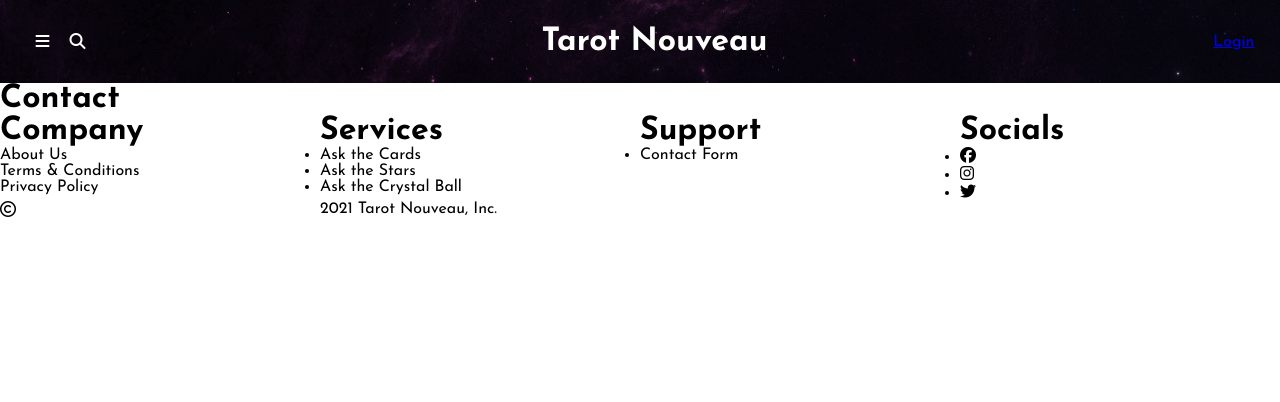
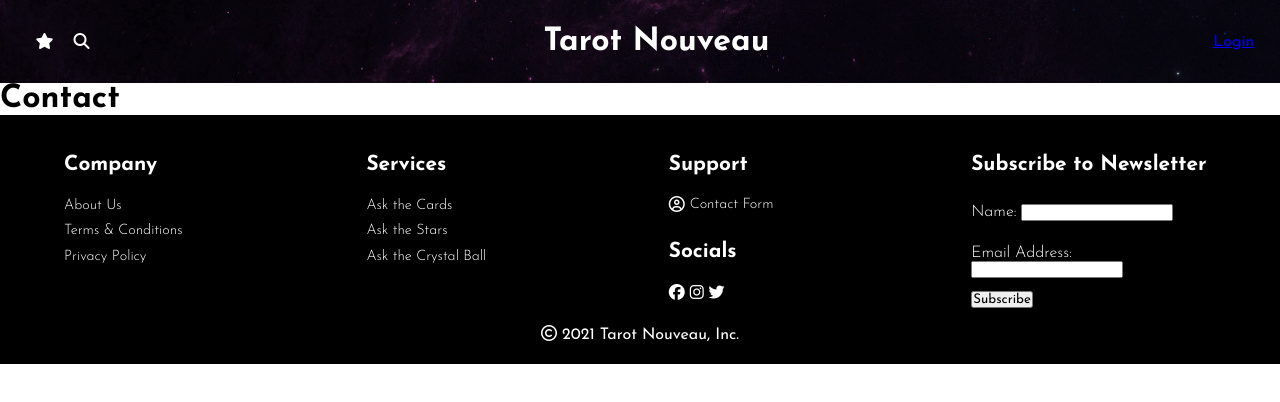
Before and after one commit to renjval12/TarotNouveau, a React (Create React App) app: page /contact in a window 1280 px wide. Shown: the top 402 px of the page. Built offline with nearby package versions, Linux system fonts and the light colour scheme.

Commit message:
updat index.css

```diff
--- a/src/Footer.js
+++ b/src/Footer.js
@@ -1,17 +1,17 @@
 import React from "react";
 import CompanyList from "./CompanyLinkList";
+import Newsletter from "./Newsletter";
 import ServicesList from "./ServicesLinkList";
-import SocialsList from "./SocialLinkList";
-import SupportList from "./SupportLinkList";
+import SupportSocialList from "./SupportSocialsLinkList";
 
 export default function Footer() {
     return (
         <footer>
             <CompanyList />
             <ServicesList />
-            <SupportList />
-            <SocialsList />
-            <i class="far fa-copyright"></i>2021 Tarot Nouveau, Inc.
+            <SupportSocialList />
+            <Newsletter />
+            <span id="license"><i class="far fa-copyright"></i>  2021 Tarot Nouveau, Inc.</span>
         </footer>
     )
 }
--- a/src/FooterLink.js
+++ b/src/FooterLink.js
@@ -3,7 +3,7 @@ import React from "react";
 export default function FooterLink(props) {
     return (
         <>
-        <li id={props.id}>{props.linkName}</li>
+        <li id={props.id} class="link-list-item"><a href={props.href}>{props.linkName}</a></li>
         </>
     )
 }
--- a/src/Header.js
+++ b/src/Header.js
@@ -14,10 +14,12 @@ export default function Header() {
 
     return (
         <>
+
             <header>
+                <Router>
                 <div id="navbar">
                     <div id="hamburger-icon-search">
-                        <i onClick={() => setIsNavShowing(!isNavShowing)} class="fas fa-bars nav-icon"></i>
+                        <i onClick={() => setIsNavShowing(!isNavShowing)} class="fas fa-star nav-icon"></i>
                         <i onClick={() => setIsSearchShowing(!isSearchShowing)} class="fas fa-search nav-icon"></i>
                         {isSearchShowing &&
                             <form className="search-bar">
@@ -25,10 +27,9 @@ export default function Header() {
                                 <button >Submit</button>
                             </form>}
                     </div>
-                    <h1>Tarot Nouveau</h1>
+                    <h1><Link to='/'>Tarot Nouveau</Link></h1>
                     <a href="#">Login</a>
                 </div>
-                <Router>
                     {isNavShowing && <nav>
                         <ul>
                             <li><Link to='/'>Home</Link></li>
--- /dev/null
+++ b/src/Newsletter.js
@@ -0,0 +1,20 @@
+import React from "react";
+
+export default function Newsletter() {
+    return (
+        <section id="newsletter-list" className="link-list">
+            <h1>Subscribe to Newsletter</h1>
+            <form>
+                <div class="subscribe-input">
+                    <label class="subscribe-label" htmlFor="name">Name: </label>
+                    <input type="text" name="name" id="name" required />
+                </div>
+                <div class="subscribe-input">
+                    <label class="subscribe-label" htmlFor="email">Email Address: </label>
+                    <input type="email" name="email" id="email" required />
+                </div>
+                <button>Subscribe</button>
+            </form>
+        </section>
+    )
+}
--- a/src/ServicesLinkList.js
+++ b/src/ServicesLinkList.js
@@ -6,9 +6,9 @@ export default function ServicesList() {
         <div id="services-link-list" className="link-list">
             <h1>Services</h1>
             <ul>
-                <FooterLink linkName="Ask the Cards"/>
-                <FooterLink linkName="Ask the Stars"/>
-                <FooterLink linkName="Ask the Crystal Ball"/>
+                <FooterLink href="/src/AskTheCards.js" linkName="Ask the Cards"/>
+                <FooterLink  href="/src/AskTheStars.js" linkName="Ask the Stars"/>
+                <FooterLink  href="/src/AskTheCrystalBall.js" linkName="Ask the Crystal Ball"/>
             </ul>
         </div>
     )
--- a/src/SocialLinkList.js
+++ /dev/null
@@ -1,14 +0,0 @@
-import React from "react";
-
-export default function SocialsList() {
-    return (
-        <div id="socials-link-list" className="link-list">
-            <h1>Socials</h1>
-            <ul>
-                <li><i class="fab fa-facebook"></i></li>
-                <li><i class="fab fa-instagram"></i></li>
-                <li><i class="fab fa-twitter"></i></li>
-            </ul>
-        </div>
-    )
-}
--- a/src/SupportLinkList.js
+++ /dev/null
@@ -1,13 +0,0 @@
-import React from "react";
-import FooterLink from "./FooterLink";
-
-export default function SupportList() {
-    return (
-        <div id="support-link-list" className="link-list">
-            <h1>Support</h1>
-            <ul>
-                <FooterLink id="contact-footer-link" linkName="Contact Form" />
-            </ul>
-        </div>
-    )
-}
--- /dev/null
+++ b/src/SupportSocialsLinkList.js
@@ -0,0 +1,21 @@
+import React from "react";
+import FooterLink from "./FooterLink";
+
+export default function SupportList() {
+    return (
+        <div id="support-link-list" className="link-list">
+            <h1>Support</h1>
+            <ul id="support-footer-links">
+                <span id="contact-footer-link">
+                    <i class="far fa-user-circle"></i><FooterLink id="contact-footer-link" linkName="Contact Form" />
+                </span>
+            </ul>
+            <h1>Socials</h1>
+            <ul id="social-footer-links">
+                <li><i class="fab fa-facebook"></i></li>
+                <li><i class="fab fa-instagram"></i></li>
+                <li><i class="fab fa-twitter"></i></li>
+            </ul>
+        </div>
+    )
+}
--- a/src/index.css
+++ b/src/index.css
@@ -1,5 +1,7 @@
 @import url('https://fonts.googleapis.com/css2?family=Josefin+Sans:ital,wght@0,100;0,200;0,300;0,400;0,500;0,600;0,700;1,100;1,200;1,300;1,400;1,500;1,600;1,700&display=swap');
 @import url('https://fonts.googleapis.com/css2?family=Kanit:ital,wght@0,100;0,200;0,300;0,400;0,500;0,600;0,700;0,800;0,900;1,100;1,200;1,300;1,400;1,500;1,600;1,700;1,800;1,900&display=swap');
+
+
 * {
   margin: 0;
   padding: 0;
@@ -14,12 +16,57 @@
   align-items: center;
   justify-content: space-between;
   padding: 2% 2%;
-  background-image: url(AdobeStock_144961341\ copy.jpeg);
+  background-image: url("./images/headerbg.jpeg");
   color: white;
+}
+
+#navbar h1 a {
+  color: white;
+  text-decoration: none;
+}
+
+@keyframes changeColor {
+  0% {
+    background: #EABDD0;
+  }
+  25% {
+    background: #E7E2ED;
+  }
+  50% {
+    background: #916FB7;
+  }
+  75% {
+    background: #E7E2ED;
+  }
+  100% {
+    background: #EABDD0;
+  }
+}
+
+#navbar h1 a:hover {
+  animation-name: changeColor;
+  animation-iteration-count: infinite;
+  animation-duration: 3s;
+  -webkit-background-clip: text;
+  -webkit-text-fill-color: transparent;
+  height: 50px;
+  width: 100px;
+  padding: 1em;
+  color: black;
+  font-weight: bold;
 }
 
 .nav-icon {
   padding: 0 10px;
+}
+
+.fa-star:hover {
+  transform: rotate(30deg);
+}
+
+.nav-icon:hover {
+  cursor: pointer;
+  color: #B578E2;
 }
 
 .search-bar {
@@ -29,7 +76,7 @@
 
 nav {
   /* display: none; */
-  padding: 2% 0;
+  padding: 5% 0;
   background: black;
 }
 
@@ -40,17 +87,114 @@ nav ul {
   justify-content: space-evenly;
 }
 
+nav ul li {
+  padding: 1% 0;
+}
+
 nav ul li a {
+  font-size: 1.5rem;
   color: white;
   text-decoration: none;
+}
+
+nav ul li a:hover {
+  color: #FEA3F8;
 }
 
 /* Footer */
 
 footer {
   display: grid;
-  grid-template: repeat(3, 1fr)/repeat(4, 1fr);
+  grid-template: repeat(2, min-content)/repeat(4, 1fr);
+  gap: 5%;
+  padding: 3% 5%;
+  background-color: black;
 }
+
+.link-list ul {
+  list-style-type: none;
+}
+
+.link-list ul li {
+  padding: 2% 0;
+}
+
+.link-list h1 {
+  font-size: 1.3rem;
+  color: white;
+  padding-bottom: 7%;
+}
+
+.link-list-item a {
+  font-size: 0.9rem;
+  text-decoration: none;
+  color: white;
+  font-weight: 300;
+}
+
+#contact-footer-link {
+  display: flex;
+  gap: 2%;
+  align-items: center;
+}
+
+#support-footer-links {
+  padding-bottom: 10%;
+}
+
+#social-footer-links {
+  display: flex;
+  gap: 2%;
+}
+
+.far, .fab {
+  color: white;
+}
+
+#license {
+  color: white;
+  grid-area: 3/2/4/4;
+  text-align: center;
+}
+
+.subscribe-input {
+  padding: 5% 0;
+}
+
+.subscribe-label {
+  color: white;
+  font-weight: 300;
+}
+
+@media (max-width: 600px) {
+  footer {
+    display: flex;
+    flex-direction: column;
+    justify-content: center;
+    text-align: center;
+    gap: 5% 0;
+    padding: 5% 3%;
+  }
+  .link-list ul {
+    padding: 5% 0;
+  }
+  .link-list h1 {
+    font-size: 1.3rem;
+    color: white;
+    padding-bottom: 0;
+  }
+  #contact-footer-link {
+    justify-content: center;
+  }
+  #social-footer-links {
+    justify-content: center;
+  }
+  #newsletter-list {
+    padding-bottom: 5%;
+  }
+}
+
+/* Home Page */
 
 .home-section-heading {
   font-family: 'Kanit', sans-serif;
```
Also changed, not shown: src/images/headerbg.jpeg (renamed from src/AdobeStock_144961341 copy.jpeg).
